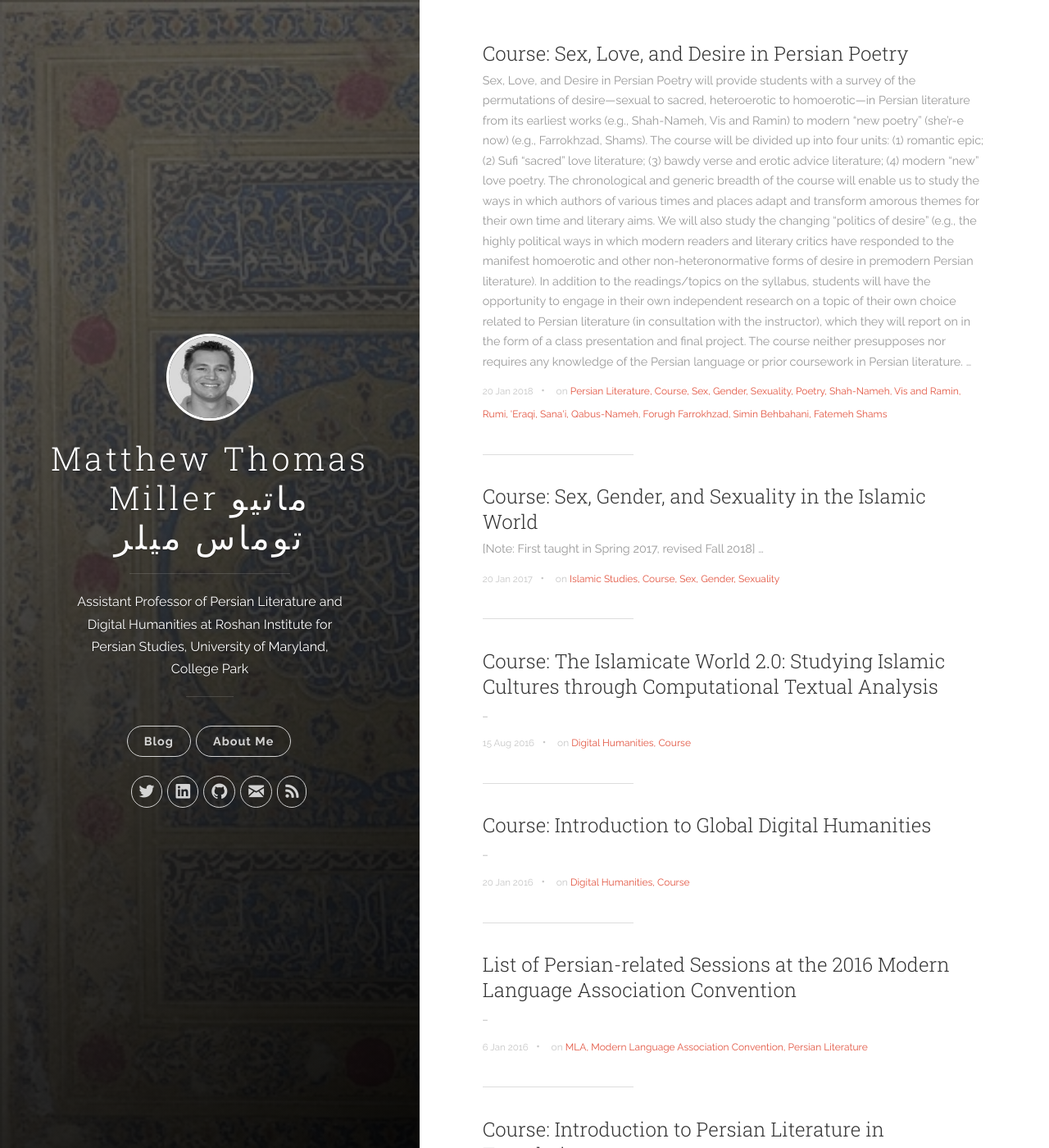
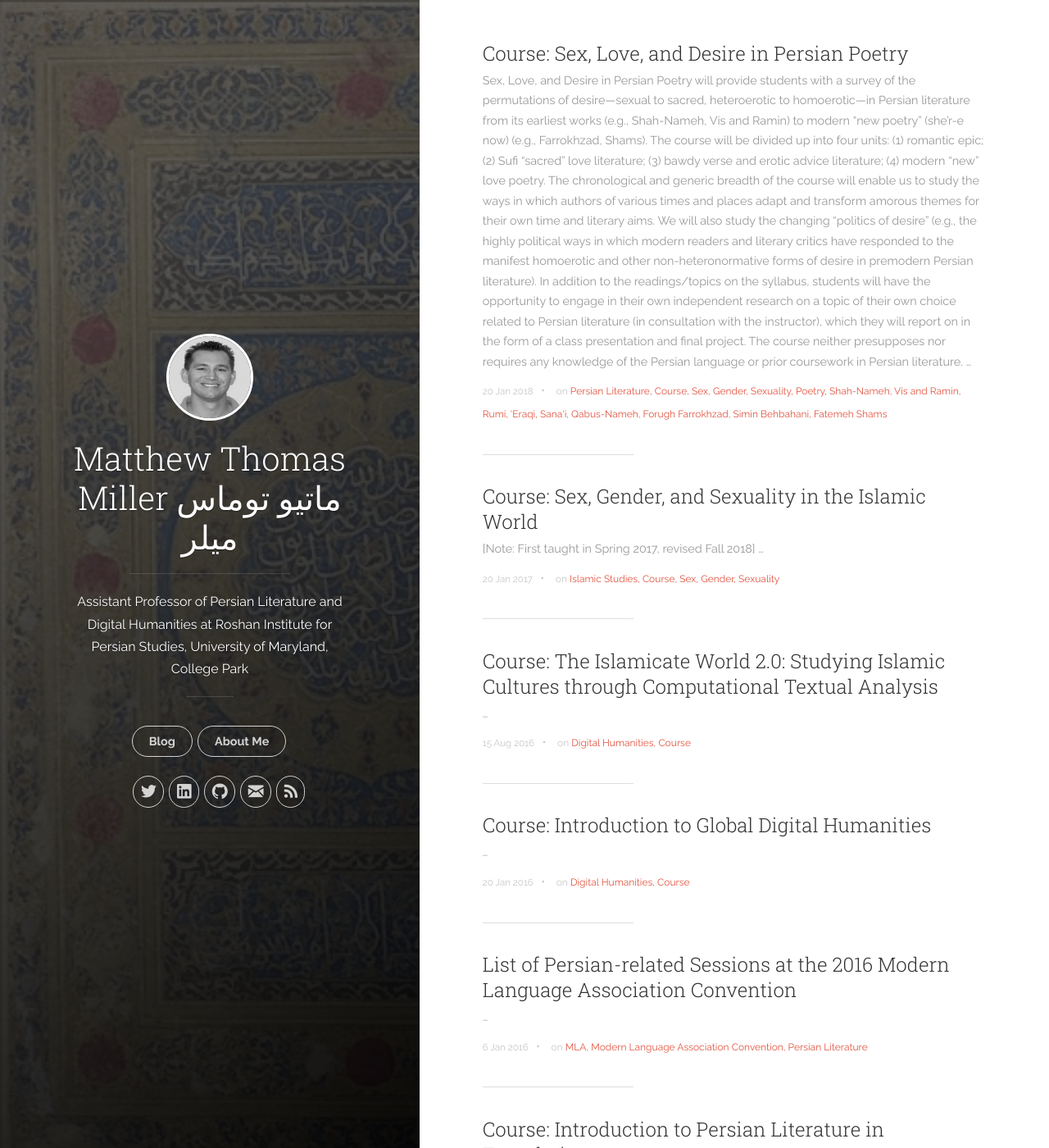
Before and after one commit to MatthewThomasMiller/MatthewThomasMiller.github.io, a Jekyll site: the page built from index.html, in a window 1280 px wide and 1400 px high. Shown: the whole window at 82% size. Built offline with Jekyll 4.4.1, drawn with Linux system fonts in a browser that asks for light colours; the list of posts is cut into pages by our own code.

Commit message:
Letter-spacing fixed
I have changed all instances of letter-spacing to 0, so that Arabic letters do not get disconnected.

```diff
--- a/_sass/uno.scss
+++ b/_sass/uno.scss
@@ -962,7 +962,7 @@ h1 {
 	margin-top: 0;
 	font-size: 3.2em;
 	line-height: 1.2em;
-	letter-spacing: .05em; }
+	letter-spacing: 0em; }
 
 h2 {
 	font-size: 2.2em; }
@@ -1079,7 +1079,7 @@ pre {
 	font-weight: bold;
 	text-align: center;
 	text-transform: uppercase;
-	letter-spacing: 1px; }
+	letter-spacing: 0px; }
 
 .label {
 	position: relative;
@@ -1192,14 +1192,14 @@ hr {
 .panel-title {
 	margin: 0 0 5px 0;
 	font-size: 2.5em;
-	letter-spacing: 4px;
+	letter-spacing: 0px;
 	color: #FFF; }
 
 .panel-subtitle {
 	font-family: "Roboto Slab", serif;
 	font-size: 1.2em;
 	font-weight: lighter;
-	letter-spacing: 3px;
+	letter-spacing: 0px;
 	color: #cccccc;
 	-webkit-font-smoothing: antialiased; }
 
@@ -1312,7 +1312,7 @@ hr {
 	border-radius: 20px;
 	font-size: .9em;
 	font-weight: bold;
-	letter-spacing: 1px;
+	letter-spacing: 0px;
 	text-shadow: none;
 	color: #e25440;
 	-webkit-font-smoothing: antialiased; }
```
